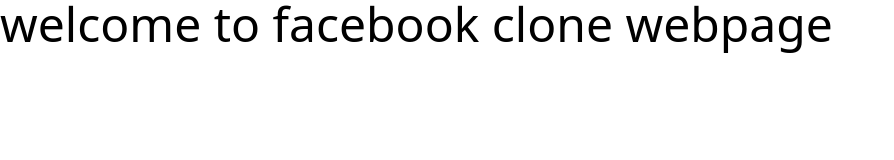
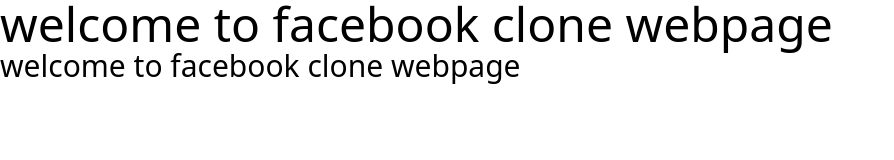
Before and after one commit to heismyke/facebookclone, a plain HTML site: page index.html in a window 1280 px wide. Shown: the whole page, without its empty margins (0-894 px from the left). Drawn offline with nearby package versions, Linux system fonts and the light colour scheme.

Commit message:
added h2

```diff
--- a/index.html
+++ b/index.html
@@ -9,5 +9,6 @@
 </head>
 <body>
   <h1 class="text-5xl">welcome to facebook clone webpage</h1>
+  <h2 class="text-3xl">welcome to facebook clone webpage</h2>
 </body>
 </html>
```
